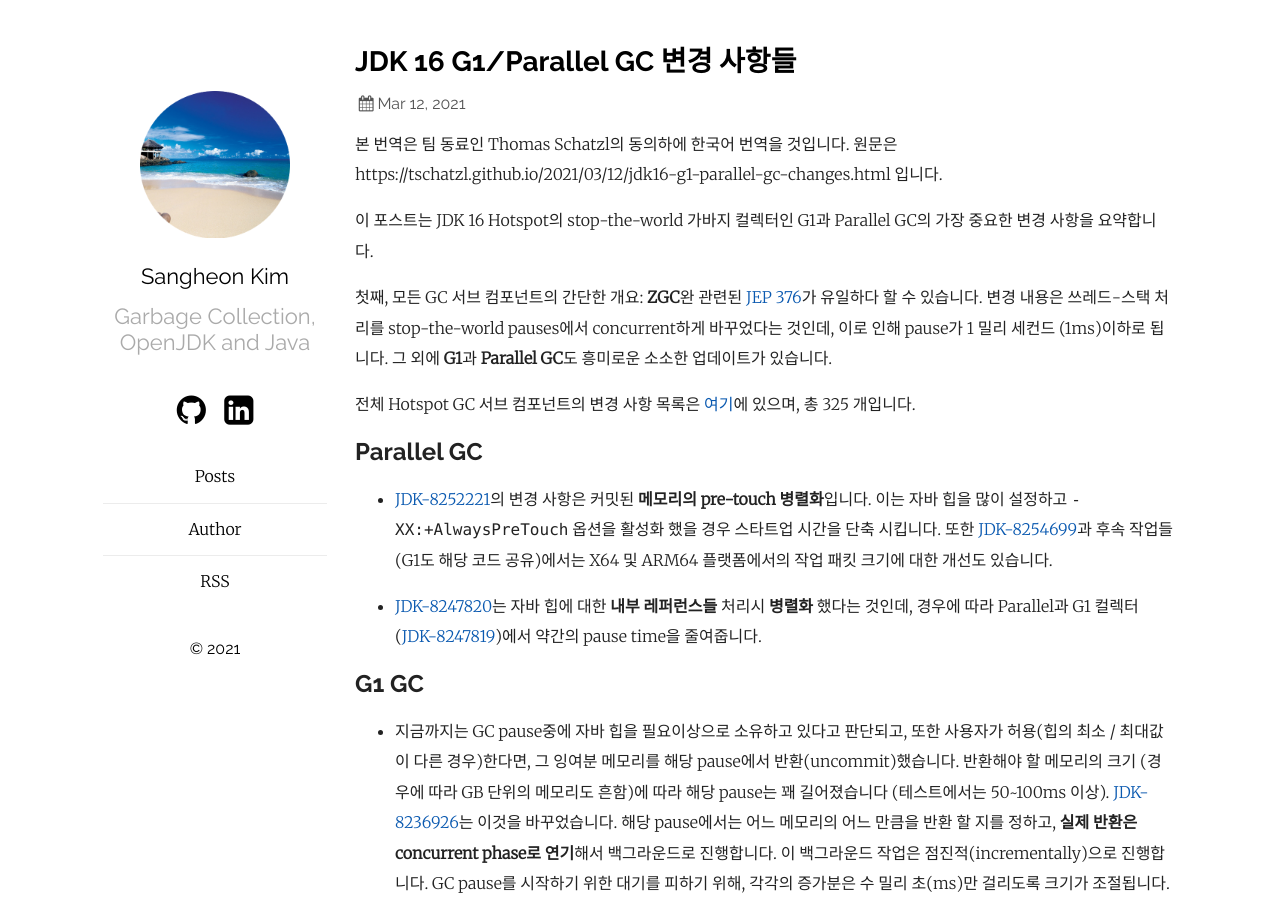
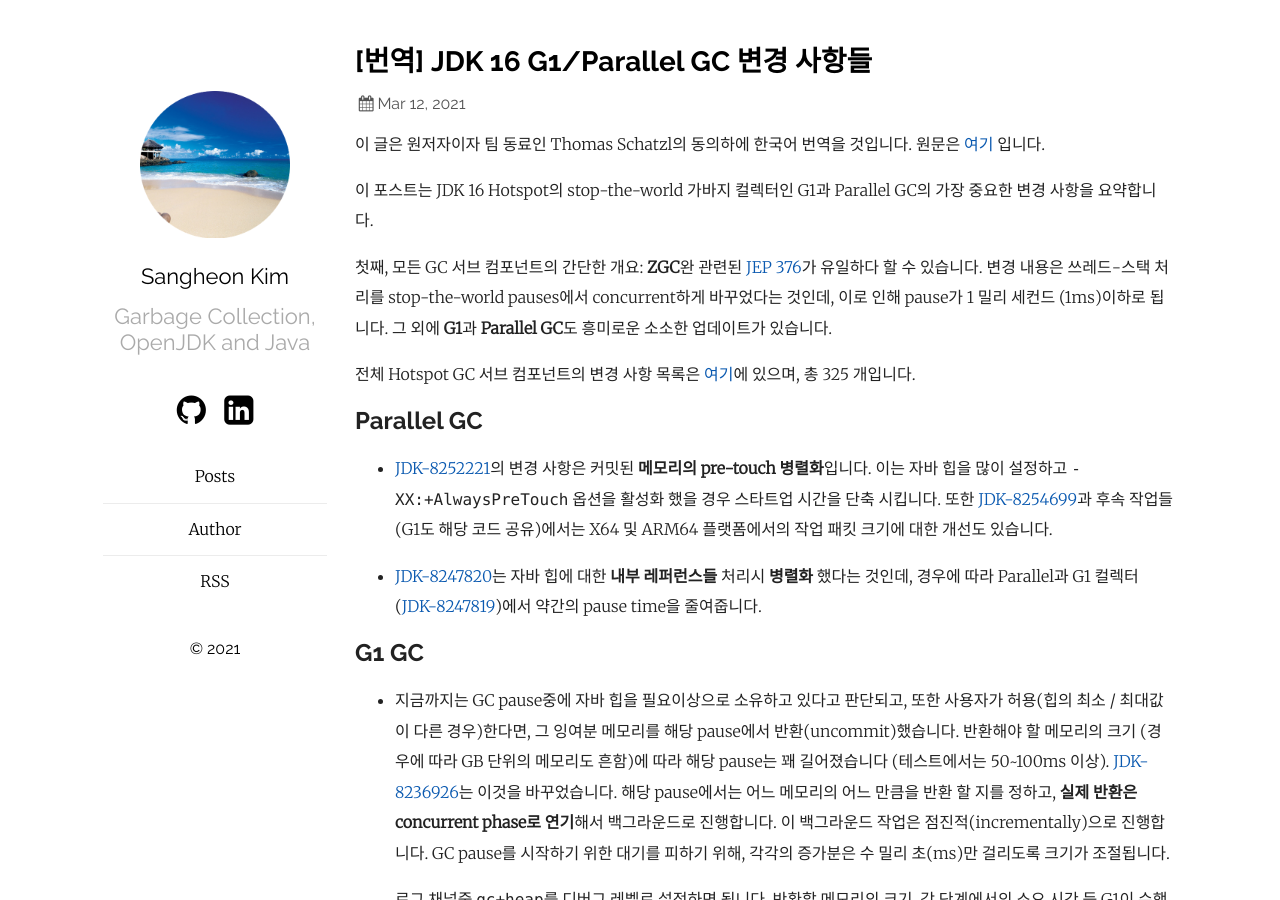
Before and after one commit to sangheon/sangheon.github.io, a Jekyll site: the page built from _posts/2021-03-29-kor-jdk16-g1-parallel-gc-changes.md, in a window 1280 px wide and 900 px high. Built offline with Jekyll 4.4.1, drawn with Linux system fonts in a browser that asks for light colours.

```diff
--- a/_posts/2021-03-29-kor-jdk16-g1-parallel-gc-changes.md
+++ b/_posts/2021-03-29-kor-jdk16-g1-parallel-gc-changes.md
@@ -1,13 +1,13 @@
 ---
 layout: post
-title:  "JDK 16 G1/Parallel GC 변경 사항들"
+title:  "[번역] JDK 16 G1/Parallel GC 변경 사항들"
 date:   2021-03-12 16:39:24 +0200
 #categories: gc g1 parallel JDK-16 performance
 tags: [GC, G1, Parallel, JDK 16, Performance]
 ---
 
-본 번역은 팀 동료인 Thomas Schatzl의 동의하에 한국어 번역을 것입니다.
-원문은 https://tschatzl.github.io/2021/03/12/jdk16-g1-parallel-gc-changes.html 입니다.
+이 글은 원저자이자 팀 동료인 Thomas Schatzl의 동의하에 한국어 번역을 것입니다.
+원문은 [여기](https://tschatzl.github.io/2021/03/12/jdk16-g1-parallel-gc-changes.html) 입니다.
 
 이 포스트는 JDK 16 Hotspot의 stop-the-world 가바지 컬렉터인 G1과 Parallel GC의 가장 중요한 변경 사항을 요약합니다.
 
```
Also changed, not shown: _posts/2020-11-03-g1-numa.md (+1 -1 lines), _posts/2020-11-03-kor-g1-numa.md (+1 -1 lines).
